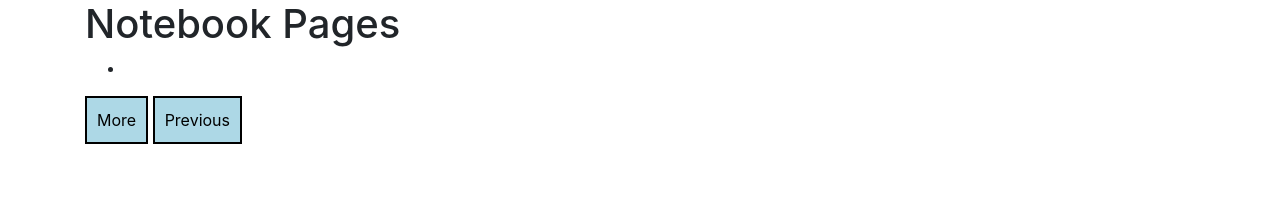
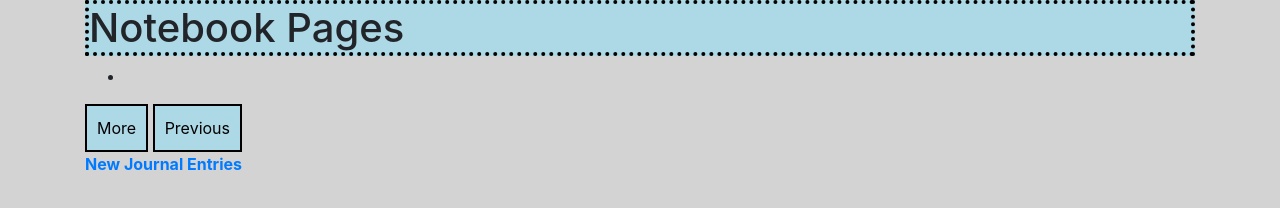
Before and after one commit to H-Len/gratitude-journal, a plain HTML site: page journalLog.html in a window 1280 px wide. Drawn offline with Linux system fonts and the light colour scheme.

Commit message:
add link from journal to index.html to add new entries

```diff
--- a/css/journalStyles.css
+++ b/css/journalStyles.css
@@ -1,3 +1,12 @@
+body {
+  background: lightgrey;
+}
+
+h1 {
+  background-color: lightblue;
+  border: dotted black 4px;
+}
+
 #more {
   background-color: lightblue;
   border: solid black 2px;
--- a/journalLog.html
+++ b/journalLog.html
@@ -22,6 +22,9 @@
 
       <button name="button" id="more">More</button>
       <button name="button" id="previous">Previous</button>
+      <br>
+
+      <a class="navLink" href="index.html"><strong>New Journal Entries</strong></a>
 
     </div>
   </body>
```
